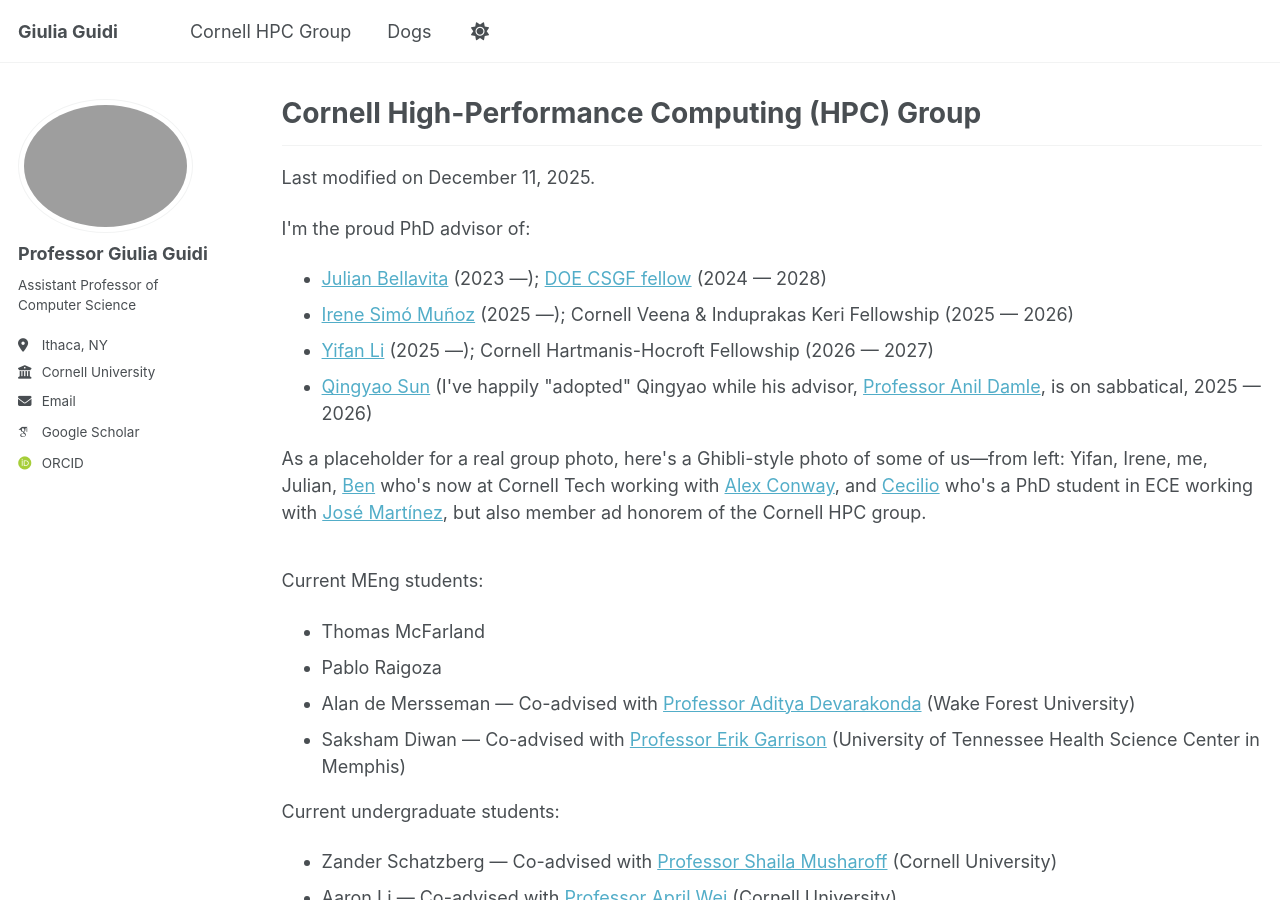
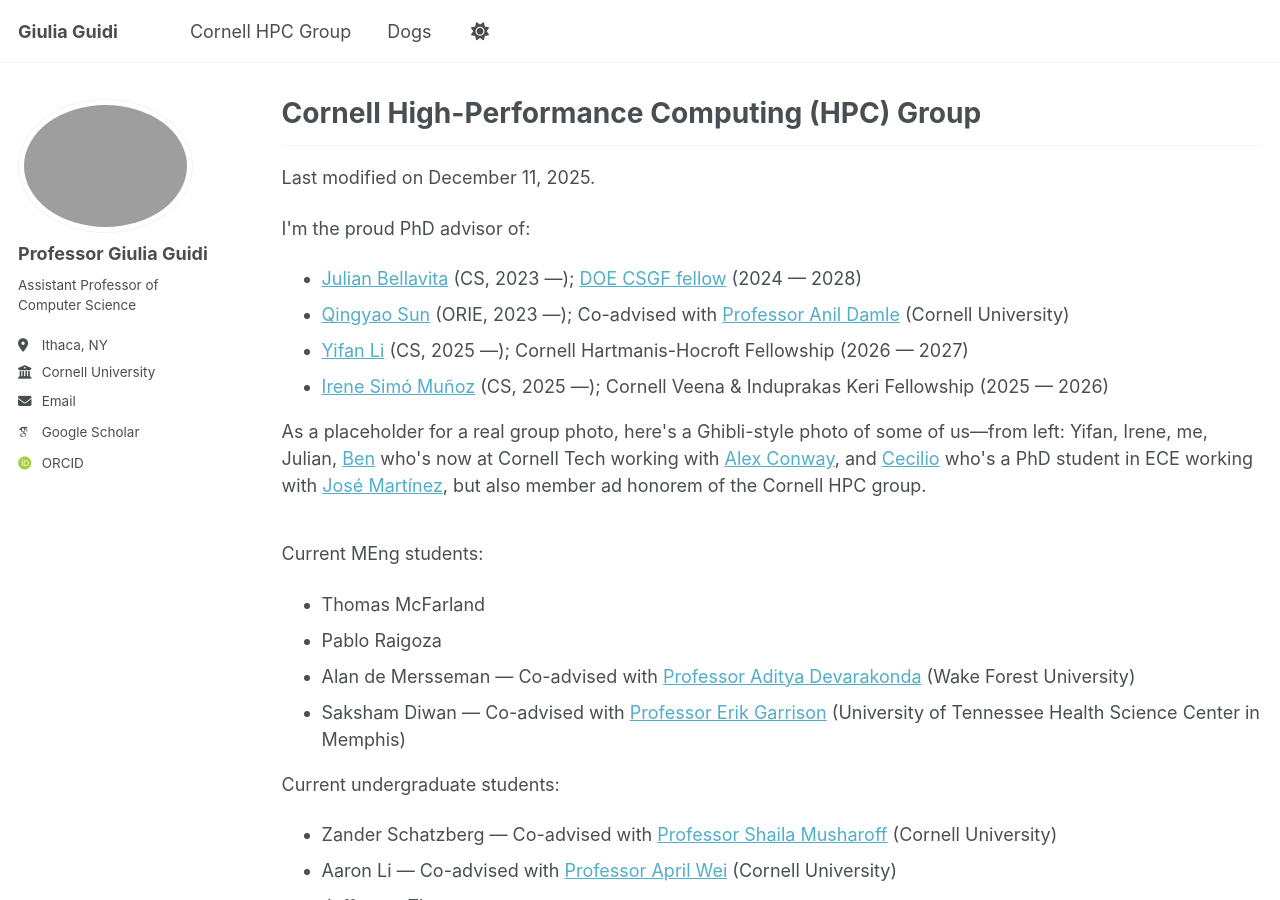
Before and after one commit to giuliaguidi/giuliaguidi.github.io, a Jekyll site: the page built from _pages/hpcgroup.html, in a window 1280 px wide and 900 px high. Built offline with Jekyll 4.4.1, drawn with Linux system fonts in a browser that asks for light colours; some web fonts are replaced.

Commit message:
Update advisor list with new affiliations and details

```diff
--- a/_pages/hpcgroup.html
+++ b/_pages/hpcgroup.html
@@ -18,10 +18,10 @@ author_profile: true
     <p>Last modified on December 11, 2025.</p>
     <p>I'm the proud PhD advisor of:</p>
     <ul>
-        <li><a href="https://hooninator.github.io/website.github.io/">Julian Bellavita</a> (2023 &mdash;); <a href="https://www.krellinst.org/csgf/profile/bellavita2024">DOE CSGF fellow</a> (2024 &mdash; 2028)</li>
-        <li><a href="https://isimo00.github.io/">Irene Simó Muñoz</a> (2025 &mdash;); Cornell Veena & Induprakas Keri Fellowship (2025 &mdash; 2026)</li>
-        <li><a href="https://l.iyi.fan/">Yifan Li</a> (2025 &mdash;); Cornell Hartmanis-Hocroft Fellowship (2026 &mdash; 2027)</li>
-        <li><a href="https://nalzok.github.io/">Qingyao Sun</a> (I've happily "adopted" Qingyao while his advisor, <a href="https://www.cs.cornell.edu/~damle/">Professor Anil Damle</a>, is on sabbatical, 2025 &mdash; 2026)</li>
+        <li><a href="https://hooninator.github.io/website.github.io/">Julian Bellavita</a> (CS, 2023 &mdash;); <a href="https://www.krellinst.org/csgf/profile/bellavita2024">DOE CSGF fellow</a> (2024 &mdash; 2028)</li>
+        <li><a href="https://nalzok.github.io/">Qingyao Sun</a> (ORIE, 2023 &mdash;); Co-advised with <a href="https://www.cs.cornell.edu/~damle/">Professor Anil Damle</a> (Cornell University)</li>
+        <li><a href="https://l.iyi.fan/">Yifan Li</a> (CS, 2025 &mdash;); Cornell Hartmanis-Hocroft Fellowship (2026 &mdash; 2027)</li>
+        <li><a href="https://isimo00.github.io/">Irene Simó Muñoz</a> (CS, 2025 &mdash;); Cornell Veena & Induprakas Keri Fellowship (2025 &mdash; 2026)</li>
     </ul>
 
     <!-- <div style="height: 10px;"></div> Blank vertical space -->
```
